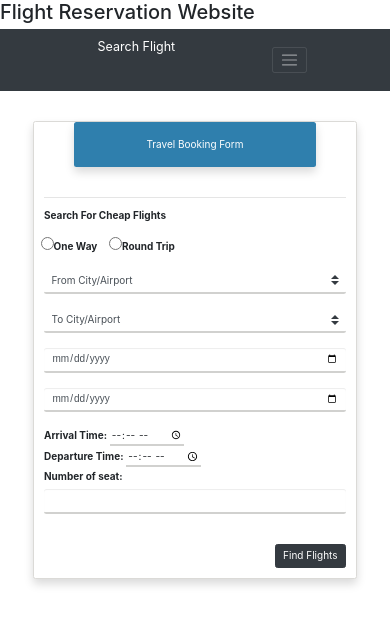
After one commit to yuii88/231_full_code, a Django app: page /searching/ in a window 390 px wide. The commit adds this page. Shown: the top 625 px of the page. Run offline with Django 3.2, Linux system fonts and the light colour scheme; tables that the repository leaves empty hold one stand-in row (values such as "Sample post"); some libraries are stand-ins or nearby versions.

Commit message:
add file search + login s

```diff
--- a/Django 50 Hrs/firstweb/firstweb/settings.py
+++ b/Django 50 Hrs/firstweb/firstweb/settings.py
@@ -119,3 +119,7 @@ USE_TZ = True
 # https://docs.djangoproject.com/en/3.0/howto/static-files/
 
 STATIC_URL = '/static/'
+
+LOGIN_URL = 'login'
+LOGIN_REDIRECT_URL = 'home-page'
+LOGOUT_REDIRECT_URL = 'login'
--- a/Django 50 Hrs/firstweb/firstweb/urls.py
+++ b/Django 50 Hrs/firstweb/firstweb/urls.py
@@ -1,23 +1,28 @@
 """firstweb URL Configuration
 
 The `urlpatterns` list routes URLs to views. For more information please see:
-    https://docs.djangoproject.com/en/3.0/topics/http/urls/
+	https://docs.djangoproject.com/en/3.0/topics/http/urls/
 Examples:
 Function views
-    1. Add an import:  from my_app import views
-    2. Add a URL to urlpatterns:  path('', views.home, name='home')
+	1. Add an import:  from my_app import views
+	2. Add a URL to urlpatterns:  path('', views.home, name='home')
 Class-based views
-    1. Add an import:  from other_app.views import Home
-    2. Add a URL to urlpatterns:  path('', Home.as_view(), name='home')
+	1. Add an import:  from other_app.views import Home
+	2. Add a URL to urlpatterns:  path('', Home.as_view(), name='home')
 Including another URLconf
-    1. Import the include() function: from django.urls import include, path
-    2. Add a URL to urlpatterns:  path('blog/', include('blog.urls'))
+	1. Import the include() function: from django.urls import include, path
+	2. Add a URL to urlpatterns:  path('blog/', include('blog.urls'))
 """
 from django.contrib import admin
 from django.urls import path, include
 #include คือการลิ้งค์โปรเจคเข้าสู่app
-
+from . import settings
+from django.contrib.staticfiles.urls import static
+from django.contrib.staticfiles.urls import staticfiles_urlpatterns
+from django.contrib.auth import views as auth_views
 urlpatterns = [
     path('admin/', admin.site.urls),
-    path('',include('myapp.urls'))
+    path('',include('myapp.urls')), #ทำให้project ลิ้งค์กับ urls ของเรา
+    path('login/',auth_views.LoginView.as_view(template_name='myapp/login.html'),name='login'),
+    path('logout/',auth_views.LogoutView.as_view(template_name='myapp/logout.html'),name='logout'),
 ]
--- a/Django 50 Hrs/firstweb/myapp/template/myapp/base.html
+++ b/Django 50 Hrs/firstweb/myapp/template/myapp/base.html
@@ -1,55 +1,98 @@
- <!DOCTYPE html>
+<!DOCTYPE html>
 <html lang="en">
 <head>
-  <title>Bootstrap Example</title>
+  <title>Flight Reservation</title>
   <meta charset="utf-8">
   <meta name="viewport" content="width=device-width, initial-scale=1">
   <link rel="stylesheet" href="https://maxcdn.bootstrapcdn.com/bootstrap/4.5.2/css/bootstrap.min.css">
   <script src="https://ajax.googleapis.com/ajax/libs/jquery/3.5.1/jquery.min.js"></script>
   <script src="https://cdnjs.cloudflare.com/ajax/libs/popper.js/1.16.0/umd/popper.min.js"></script>
   <script src="https://maxcdn.bootstrapcdn.com/bootstrap/4.5.2/js/bootstrap.min.js"></script>
+  <link rel="stylesheet" href="https://cdnjs.cloudflare.com/ajax/libs/font-awesome/4.7.0/css/font-awesome.min.css">
+  <link href="//maxcdn.bootstrapcdn.com/bootstrap/4.0.0/css/bootstrap.min.css" rel="stylesheet" id="bootstrap-css">
+  <script src="//maxcdn.bootstrapcdn.com/bootstrap/4.0.0/js/bootstrap.min.js"></script>
+  <script src="//code.jquery.com/jquery-1.11.1.min.js"></script>
+  <link href="//netdna.bootstrapcdn.com/bootstrap/3.2.0/css/bootstrap.min.css" rel="stylesheet" id="bootstrap-css">
+  <script src="//netdna.bootstrapcdn.com/bootstrap/3.2.0/js/bootstrap.min.js"></script>
+  <script src="//code.jquery.com/jquery-1.11.1.min.js"></script>
+  <link href="//netdna.bootstrapcdn.com/bootstrap/3.2.0/css/bootstrap.min.css" rel="stylesheet" id="bootstrap-css">
+  <script src="//netdna.bootstrapcdn.com/bootstrap/3.2.0/js/bootstrap.min.js"></script>
+  <script src="//code.jquery.com/jquery-1.11.1.min.js"></script>
+  <link href="//maxcdn.bootstrapcdn.com/bootstrap/3.3.0/css/bootstrap.min.css" rel="stylesheet" id="bootstrap-css">
+  <script src="//maxcdn.bootstrapcdn.com/bootstrap/3.3.0/js/bootstrap.min.js"></script>
+  <script src="//code.jquery.com/jquery-1.11.1.min.js"></script>
+  <link rel="stylesheet" href="http://maxcdn.bootstrapcdn.com/font-awesome/4.3.0/css/font-awesome.min.css">
+  <script type="text/javascript" src="https://cdnjs.cloudflare.com/ajax/libs/jquery-validate/1.13.1/jquery.validate.min.js"></script>
+  <script type="text/javascript" src="https://cdnjs.cloudflare.com/ajax/libs/jquery.payment/1.2.3/jquery.payment.min.js"></script>
+  <script type="text/javascript" src="https://js.stripe.com/v2/"></script>
+
+
 </head>
 <body>
 
-<div class="jumbotron text-center">
-  <img src="https://www.infoquest.co.th/wp-content/uploads/2020/03/airplane-2619434_1920-1024x683.jpg" width="240" >
-  <h1>Pai Bain Kun Mai</h1>
-  <h2>Plan your travel with the world's Best Airline</h2>
-  <p>
-  |<a href="{% url 'home-page'%}"> Book</a>
-  |<a href="{% url 'about-page'%}"> My trip </a>
-  |<a href="{% url 'flightstatus-page'%}"> Flight status</a>
-  |<a href="{% url 'contact-page'%}"> Contact Us </a>|
-  </p>
+<div class="display-4" style="margin-bottom: 0;">
+
+  <h2>Flight Reservation Website</h2>
+
 </div>
 
 
+<nav class="navbar navbar-expand-sm bg-dark navbar-dark">
+  <a class="navbar-brand" href="{% url 'searching-page' %}">Search Flight</a>
+  <button class="navbar-toggler" type="button" data-toggle="collapse" data-target="#collapsibleNavbar">
+    <span class="navbar-toggler-icon"></span>
+  </button>
+  <div class="collapse navbar-collapse" id="collapsibleNavbar">
+                <ul class="navbar-nav mr-auto">
+
+                  <li class="nav-item">
+                    <a class="nav-link" href="#">Check Booking</a>
+                  </li>
+
+                  <li class="nav-item">
+                    <a class="nav-link" href="#">Flight list</a>
+                  </li>
+
+                  {% if user.is_authenticated and user.profile.usertype == 'member' %}
+
+                  <li class="nav-item">
+                    <a class="nav-link" href="#">Your Booking</a>
+                  </li>
+
+                  {% endif %}
 
 
-<div class="container">
-  <div class="row">
-    <div class="col-sm-4">
-      <h1>{{ product1 }}</h1>
-      <p>Lorem ipsum dolor sit amet, consectetur adipisicing elit...</p>
-      <p>Ut enim ad minim veniam, quis nostrud exercitation ullamco laboris...</p>
-    </div>
-    <div class="col-sm-4">
-      <h1>{{ product2 }}</h1>
-      <p>Lorem ipsum dolor sit amet, consectetur adipisicing elit...</p>
-      <p>Ut enim ad minim veniam, quis nostrud exercitation ullamco laboris...</p>
-    </div>
-    <div class="col-sm-4">
-      <h1>{{ product3 }}</h1>
-      <p>Lorem ipsum dolor sit amet, consectetur adipisicing elit...</p>
-      <p>Ut enim ad minim veniam, quis nostrud exercitation ullamco laboris...</p>
-    </div>
+                  {% if user.is_authenticated and user.profile.usertype == 'admin' %} <!--จะshow when you login-->
+                  <li class="nav-item">
+                      <a class="nav-link" href="#">Update Flight</a>
+                  </li>
+
+                  <li class="nav-item">
+                      <a class="nav-link" href="#">Confirm Flight</a>
+                  </li>
+
+                  {% endif %}
+                </ul>
+
+                          {% if user.is_authenticated %}
+
+                            <p style="color: white; margin-top: 10px">Hello,&nbsp&nbsp {{ user.first_name }}
+                            {{ user.last_name }} &nbsp&nbsp </p>
+                            <a class="btn btn-light" href="{% url 'logout' %}">Logout</a>
+                          {% else %}
+                            <a class="btn btn-dark" href="{% url 'register-page' %}">Register</a>&nbsp&nbsp&nbsp
+                            <a class="btn btn-dark" href="{% url 'login' %}">Login</a>
+
+                          {% endif %}
+
   </div>
+
+</nav>
+
+<div class="container" style="margin-top: 30px;">
+  {% block article %}
+  {% endblock article %}
 </div>
-
-
-{% block article %}
-{% endblock article %}
-
 
 
 </body>
--- /dev/null
+++ b/Django 50 Hrs/firstweb/myapp/template/myapp/searching.html
@@ -0,0 +1,175 @@
+{% extends 'myapp/base.html' %} <!--ใน '' คือชื่อไฟล์ที่เก็บไฟล์ base.html -->
+
+{% block article %}
+
+<html>
+    <head>
+        <meta charset='utf-8'>
+        <meta name='viewport' content='width=device-width, initial-scale=1'>
+        <link href='https://stackpath.bootstrapcdn.com/bootstrap/4.1.1/css/bootstrap.min.css' rel='stylesheet'>
+        <link href='' rel='stylesheet'>
+        <script type='text/javascript' src='https://cdnjs.cloudflare.com/ajax/libs/jquery/3.2.1/jquery.min.js'></script>
+<style>.card {
+    margin: auto;
+    border: solid 1px #dbdad7;
+    width: 60%;
+    padding-left: 10px !important;
+    padding-bottom: 10px !important;
+    padding-right: 10px !important;
+    padding-top: 0px !important
+}
+
+.card-title {
+    margin: auto;
+    padding: 15px;
+    background-color: #2f7fad;
+    color: white;
+    width: 80%
+}
+
+div.card-body {
+    padding: 0px
+}
+
+.custom-select {
+    width: 100%
+}
+
+.btn2 {
+    margin-left: 10%
+}
+
+input {
+    outline: 0 !important;
+    border-width: 0 0 2px !important;
+    border-color: #d1d1cf !important
+}
+
+input:focus {
+    border-color: #d1d1cf !important;
+    -webkit-box-shadow: none !important;
+    box-shadow: none !important
+}
+
+select {
+    outline: 0 !important;
+    border-width: 0 0 2px !important;
+    border-color: #d1d1cf !important
+}
+
+select:focus {
+    border-color: #d1d1cf !important;
+    -webkit-box-shadow: none !important;
+    box-shadow: none !important
+}
+
+.radiobtn {
+    margin-left: 3.5%
+}
+
+.icons {
+    margin: auto !important
+}
+
+.fa {
+    border-radius: 25px;
+    width: 10%;
+    margin-left: 5%;
+    border: solid 2px #dbdad7;
+    margin-top: 5%;
+    text-align: center
+}
+
+.fa-plane {
+    color: #1cad9f
+}
+
+.fa-taxi {
+    color: #c2f700
+}
+
+.fa-train {
+    color: red
+}
+
+@media only screen and (max-width: 600px) {
+    .card {
+        margin: auto;
+        border: solid 1px #dbdad7;
+        width: 90%;
+        padding-left: 10px !important;
+        padding-bottom: 10px !important;
+        padding-right: 10px !important;
+        padding-top: 0px !important
+    }
+
+    .fa {
+        border-radius: 25px;
+        width: 15%;
+        margin-left: 5%;
+        border: solid 2px #dbdad7;
+        margin-top: 5%;
+        text-align: center
+    }
+}</style>
+
+    </head>
+<body oncontextmenu='return false' class='snippet-body'>
+    <link rel="stylesheet" href="https://cdnjs.cloudflare.com/ajax/libs/font-awesome/4.7.0/css/font-awesome.min.css">
+<!--Card-->
+<div class="card shadow mb-5 bg-white rounded">
+    <!--Card-Body-->
+    <div class="card-body">
+        <!--Card-Title-->
+        <p class="card-title text-center shadow mb-5 rounded">Travel Booking Form</p>
+        <hr>
+        <p class="searchText"><strong>Search For Cheap Flights</strong></p>
+        <!--First Row-->
+        <div class="row mb-3 mt-3"> <label class="radiobtn"><input type="radio" name="gender" value="male">One Way</label> <label class="radiobtn"><input type="radio" name="gender" value="male">Round Trip</label> </div>
+        <!--Second Row-->
+        <div class="row">
+            <div class="col-sm-6"> <select class="browser-default custom-select mb-4" id="select">
+                    <option value="" disabled="" selected="">From City/Airport</option>
+                    <option value="1">New Delhi</option>
+                    <option value="2">Mumbai</option>
+                    <option value="3">Bangalore</option>
+                </select> </div>
+            <div class="col-sm-6"> <select class="browser-default custom-select mb-4" id="select">
+                    <option value="" disabled="" selected="">To City/Airport</option>
+                    <option value="1">New Delhi</option>
+                    <option value="2">Mumbai</option>
+                    <option value="3">Bangalore</option>
+                </select> </div>
+        </div>
+        <!--Third Row-->
+        <div class="row">
+            <div class="col-sm-6"> <input placeholder="&#xf073; Departing" type="date" id="date-picker-example" class="form-control datepicker mb-4" style="font-family:Arial, FontAwesome"> </div>
+            <div class="col-sm-6"> <input placeholder="&#xf073; Arriving" type="date" id="date-picker-example" class="form-control datepicker" style="font-family:Arial, FontAwesome"> </div>
+        </div>
+        <!--Fourth Row-->
+        <div class="row mt-4">
+            <div class="col-sm-6">
+					<label>Arrival Time:</label>
+					<input type="time">
+			</div>
+            <div class="col-sm-6">
+					<label>Departure Time:</label>
+					<input type="time">
+			</div>
+
+        </div>
+        <!--Fifth Row-->
+        <div class="row">
+            <div class="col-sm-4">
+					<label>Number of seat:</label>
+					<input type="" name="" class="form-control" id="" value="">
+            </div>
+        </div> <a href="#" class="btn btn-dark float-right mt-5">Find Flights</a>
+    </div>
+</div>
+    <script type='text/javascript' src='https://stackpath.bootstrapcdn.com/bootstrap/4.1.1/js/bootstrap.bundle.min.js'></script>
+    <script type='text/javascript'></script>
+    </body>
+</html>
+
+{% endblock article %}
--- a/Django 50 Hrs/firstweb/myapp/urls.py
+++ b/Django 50 Hrs/firstweb/myapp/urls.py
@@ -7,4 +7,5 @@ urlpatterns = [
 	path('contact', Contact, name='contact-page'),
 	path('flightstatus', Flightstatus, name='flightstatus-page'),
 	path('register/',Register, name='register-page'),
+	path('searching/',Search,name='searching-page'),
 ]
--- a/Django 50 Hrs/firstweb/myapp/views.py
+++ b/Django 50 Hrs/firstweb/myapp/views.py
@@ -14,21 +14,32 @@ def login(request):
 	return render(request,'myapp/login.html')
 
 from django.contrib.auth.models import User
+from django.contrib.auth import authenticate,login
+def Register(request):
+    if request.method == 'POST' :
+        data = request.POST.copy()
+        first_name = data.get('first_name')
+        last_name = data.get('last_name')
+        email = data.get('email')
+        password = data.get('password')
 
-def Register(request):
-	if request.method == 'POST':
-		data = request.POST.copy()
-		first_name = data.get('first_name')
-		last_name = data.get('last_name')
-		email = data.get('email')
-		password = data.get('password')
-		newuser = User()
-		newuser.username = email
-		newuser.email =email
-		newuser.last_name = last_name
-		newuser.set_password()
-		newuser.save()
-	return render(request,'myapp/register.html')
+        newuser = User()
+        newuser.username = email
+        newuser.email = email
+        newuser.first_name = first_name
+        newuser.last_name = last_name
+        newuser.set_password(password)
+        newuser.save()
+
+        profile = Profile()
+        profile.user = User.objects.get(username=email)
+        profile.save()
+
+        #from django.contrib.auth import authenticate,login
+        user = authenticate(username=email,password=password)
+        login(request,user) #ให้คนที่มีการ login ในระบบทำการloginเข้าไปเลย (Auto login)
+
+    return render(request,'myapp/register.html')
 
 def About(request):
 	return render(request,'myapp/about.html')
@@ -39,5 +50,7 @@ def Contact(request):
 def Flightstatus(request):
 	return render(request,'myapp/flightstatus.html')
 
+def Search(request):
+    return render(request,'myapp/searching.html')
 
 	#return HttpResponse('<h1>สวัสดีวันนี้เรามาพบกัน</h1>')
```
Also changed, not shown: Django 50 Hrs/firstweb/myapp/models.py (+9 -0 lines), Django 50 Hrs/firstweb/myapp/template/myapp/base_poon.html (added, +56 -0 lines), Django 50 Hrs/firstweb/db.sqlite3, Django 50 Hrs/firstweb/myapp/migrations/0003_profile.py (added).
